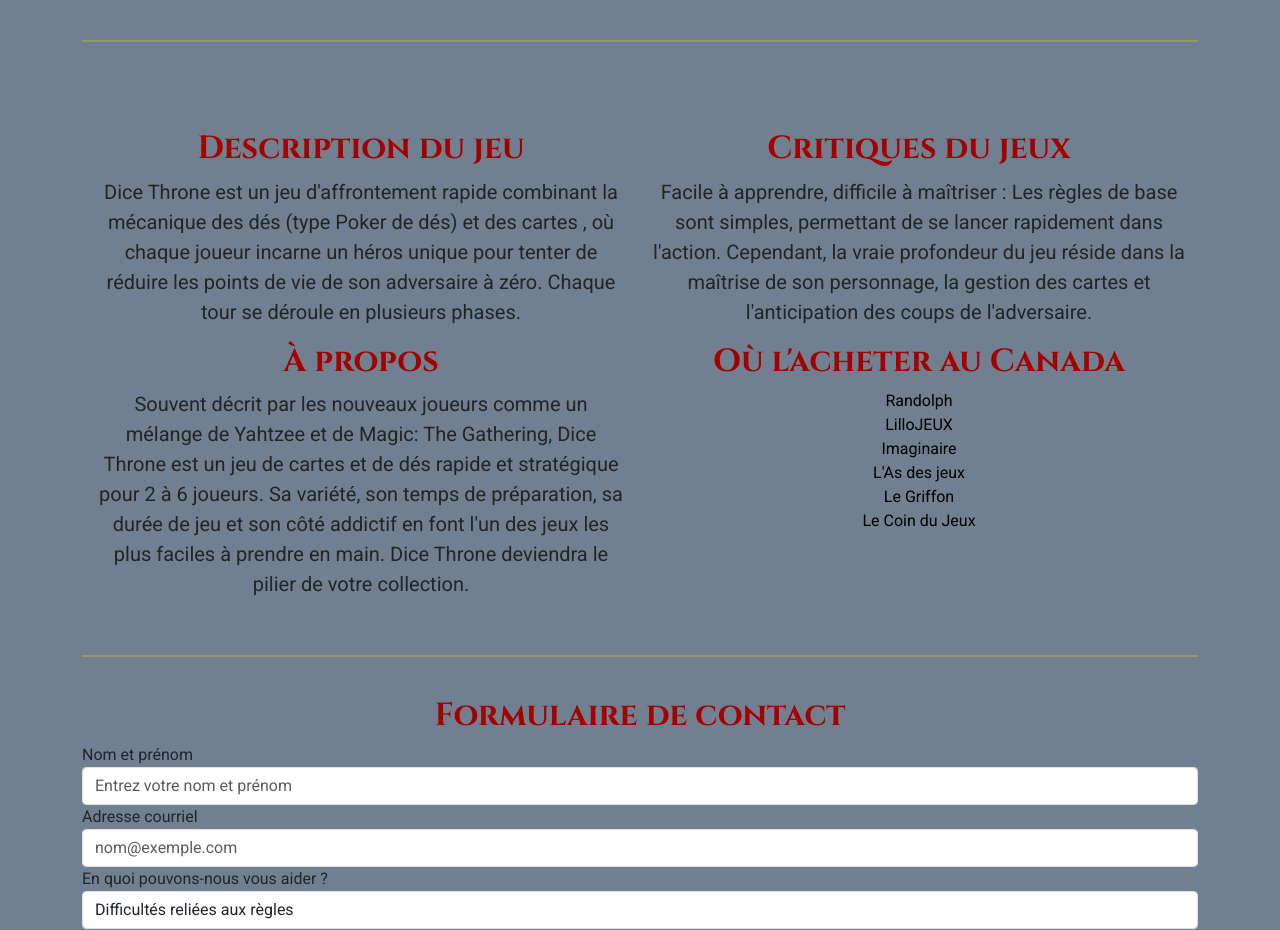
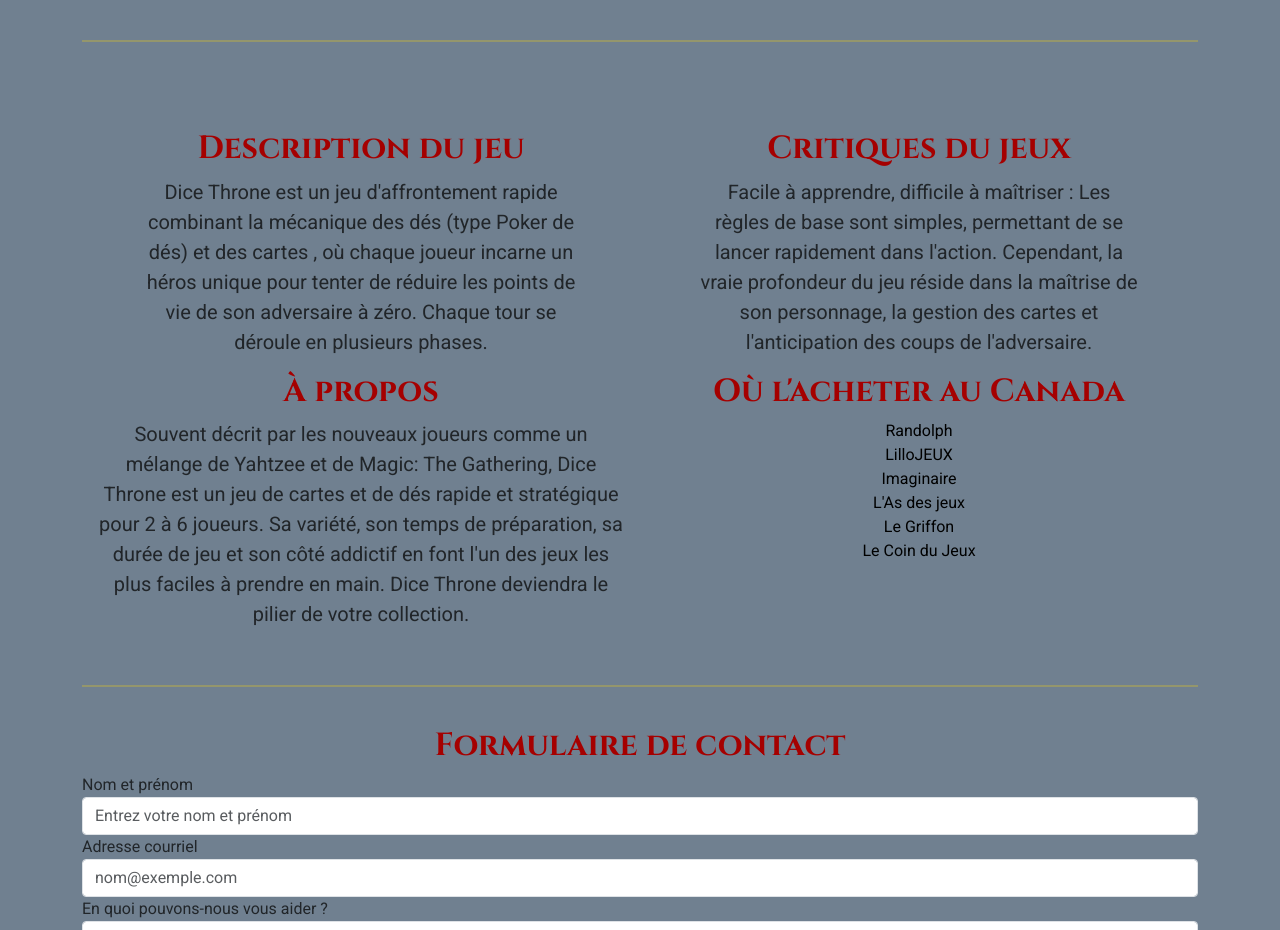
Before and after one commit to KassandraB-hub/TP3_BoucherKassandra, a plain HTML site: page index.html in a window 1280 px wide. Shown: the part 800-1730 px from the top of the page. Drawn offline with nearby package versions, Linux system fonts and the light colour scheme.

Commit message:
Modification du col.

```diff
--- a/index.html
+++ b/index.html
@@ -75,13 +75,13 @@
         <section>
             <div class="container">
                 <div class="row justify-content-center">
-                    <div class="container text-center align-items-center justify-content-center col-7 col-md-8 col-xl-6">
+                    <div class="container text-center align-items-center justify-content-center col-7 col-md-8 col-xl-5">
                         <h2>Description du jeu</h2>
                         <p>Dice Throne est un jeu d'affrontement rapide combinant la mécanique des dés (type Poker de
                             dés) et des cartes , où chaque joueur incarne un héros unique pour tenter de réduire les
                             points de vie de son adversaire à zéro. Chaque tour se déroule en plusieurs phases. </p>
                     </div>
-                    <div class="container text-center align-items-center justify-content-center col-7 col-md-8 col-xl-6">
+                    <div class="container text-center align-items-center justify-content-center col-7 col-md-8 col-xl-5">
                         <h2>Critiques du jeux</h2>
                         <p>Facile à apprendre, difficile à maîtriser : Les règles de base sont simples, permettant de se
                             lancer rapidement dans l'action. Cependant, la vraie profondeur du jeu réside dans la
```
